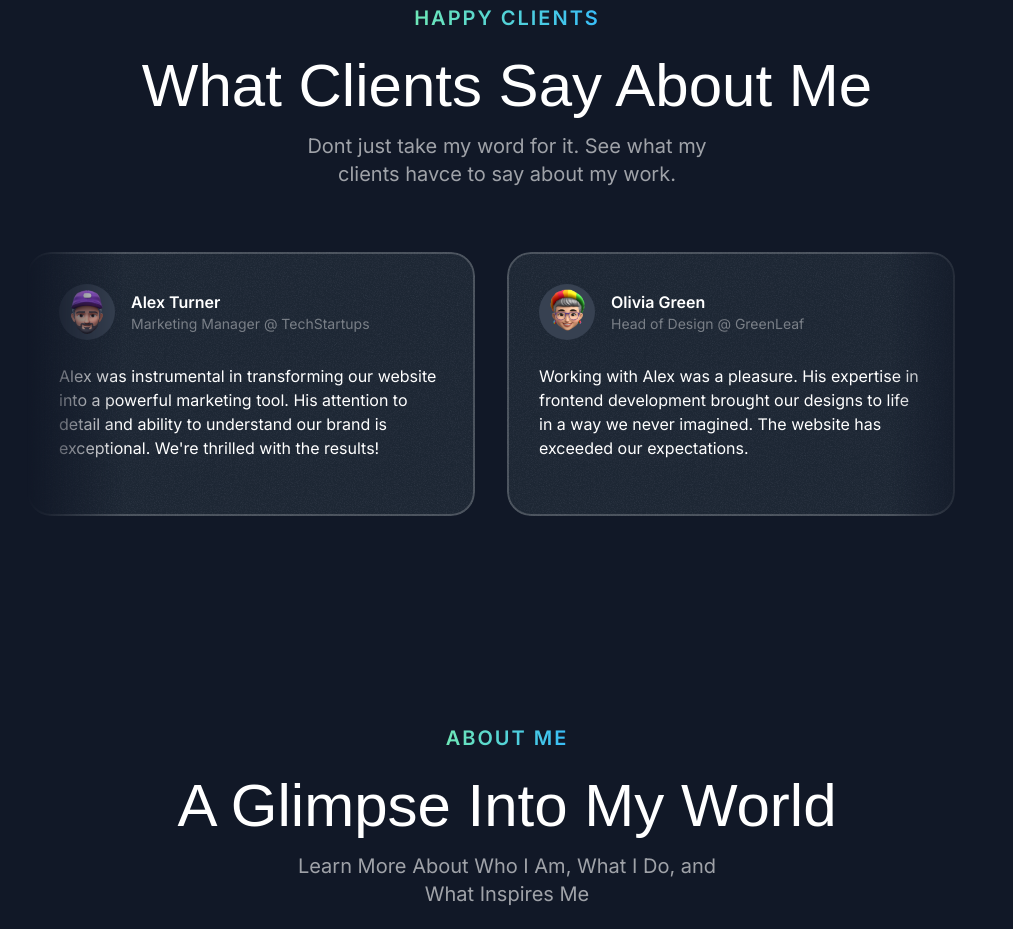
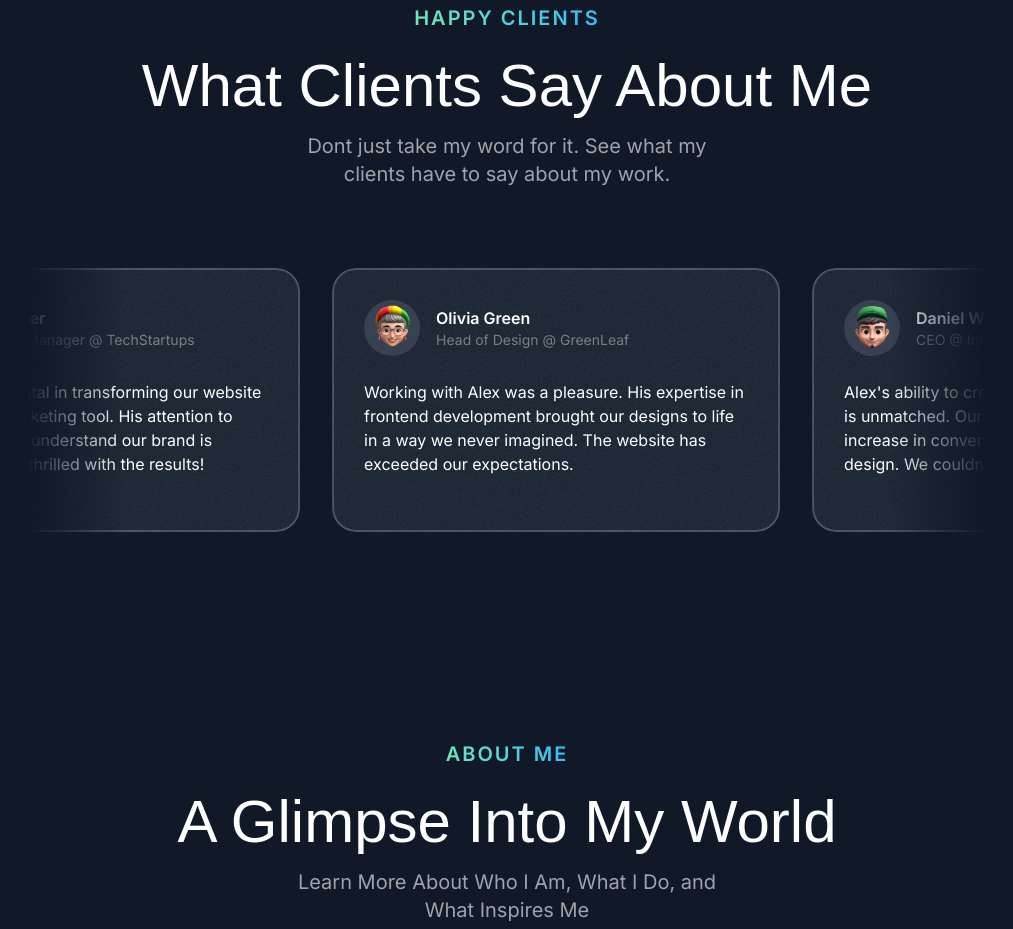
Before and after one commit to ammare03/built-by-ammar, a Next.js app: page / in a window 1280 px wide. Shown: the part 3060-3989 px from the top of the page, without its empty margins (133-1146 px from the left). Built offline with nearby package versions, Linux system fonts and the light colour scheme; a web font is replaced by a local one.

Commit message:
feat: enhance TestimonialsSection with animation and improved card hover effects; refactor testimonial mapping for better readability

```diff
--- a/src/sections/Testimonials.tsx
+++ b/src/sections/Testimonials.tsx
@@ -6,6 +6,7 @@
 import { SectionHeader } from "@/components/SectionHeader";
 import Image from "next/image";
 import { Card } from "@/components/Card";
+import { Fragment } from "react";
 
 const testimonials = [
   {
@@ -47,15 +48,17 @@
         <SectionHeader
           eyebrow="Happy Clients"
           title="What Clients Say About Me"
-          desc="Dont just take my word for it. See what my clients havce to say about my
+          desc="Dont just take my word for it. See what my clients have to say about my
         work."
         />
-        <div className="mt-16 md:24 flex overflow-x-clip [mask-image:linear-gradient(to_right,transparent,black_10%,black_90%,transparent)]">
-          <div className="flex gap-8 flex-none">
+        <div className="mt-16 md:20 flex overflow-x-clip [mask-image:linear-gradient(to_right,transparent,black_10%,black_90%,transparent)] py-4 -my-4">
+          <div className="flex gap-8 pr-8 flex-none animate-move-left [animation-duration:90s] hover:[animation-play-state:paused]">
+            {[...new Array(2)].fill(0).map((_, index) => (
+              <Fragment key={index}>
                 {testimonials.map((testimonial) => (
                   <Card
                     key={testimonial.name}
-                className="max-w-xs p-6 md:max-w-md md:p-8"
+                    className="max-w-xs p-6 md:max-w-md md:p-8 hover:scale-105 transition duration-300"
                   >
                     <div className="flex gap-4 items-center">
                       <div className="size-14 bg-gray-700 inline-flex rounded-full items-center justify-center flex-shrink-0">
@@ -77,6 +80,8 @@
                     </p>
                   </Card>
                 ))}
+              </Fragment>
+            ))}
           </div>
         </div>
       </div>
```
Lines whose indentation alone changed are shown as unchanged.
